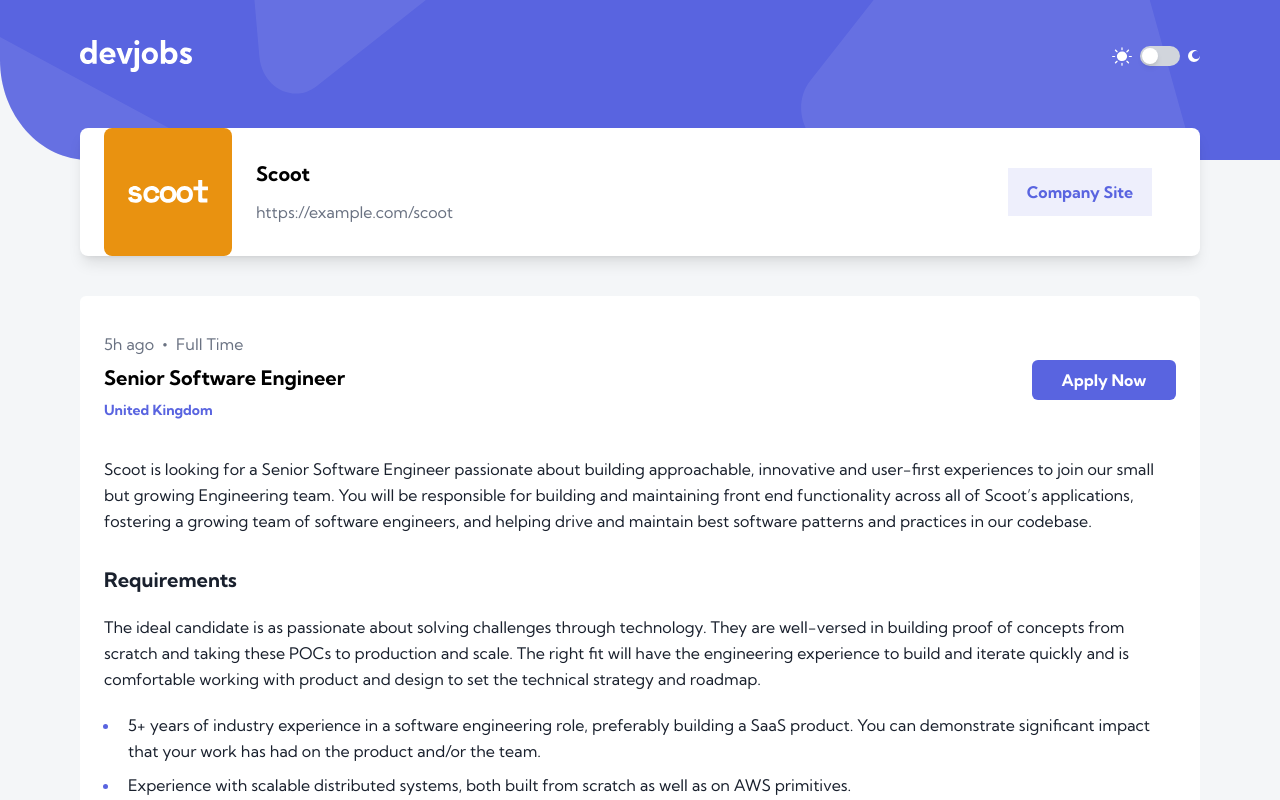
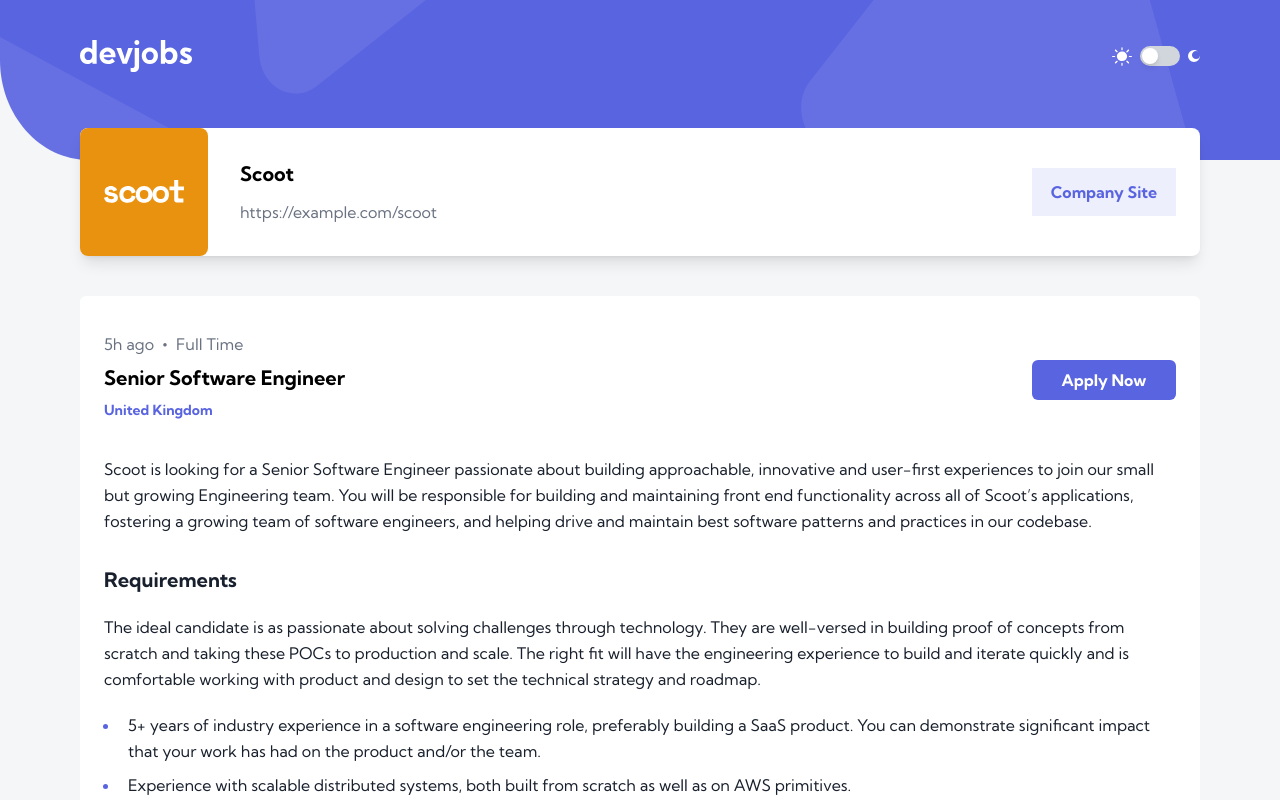
Before and after one commit to dantheuri/dev-jobs-webapp, a React (Vite) app in the folder frontend/: page /job/1 in a window 1280 px wide. Shown: the top 800 px of the page. Built offline with nearby package versions, Linux system fonts and the light colour scheme.

Commit message:
fix: correct widths for search and reset buttons on tablet screens

```diff
--- a/frontend/src/components/DescriptionBody.jsx
+++ b/frontend/src/components/DescriptionBody.jsx
@@ -5,9 +5,9 @@
 
   return (
     <main>
-      <div className="companyInformationWrapper flex justify-center -mt-3 md:-mt-8 lg:-mt-8 sm:-mt-10 lg:px-10">
-        <div className="w-[85%] md:w-[43rem] lg:w-[60rem] xl:w-[70rem] bg-white dark:bg-[#19202D] rounded-lg shadow-lg flex items-center px-3 sm:px-0 lg:px-6">
-          <div className="flex flex-col sm:flex-row sm:h-[8rem] items-center gap-6 sm:gap-8 lg:gap-6 w-full pt-3 pb-8 sm:py-0 pr-6">
+      <div className="companyInformationWrapper flex justify-center -mt-3 md:-mt-8 lg:-mt-8 sm:-mt-10">
+        <div className="w-[85%] md:w-[43rem] lg:w-[60rem] xl:w-[70rem] bg-white dark:bg-[#19202D] rounded-lg shadow-lg flex items-center">
+          <div className="flex flex-col sm:flex-row sm:h-[8rem] items-center gap-6 sm:gap-8  w-full pt-3 pb-8 sm:py-0 sm:pr-6">
             {logoData && (
               <div
                 className={`flex justify-center size-[3.5rem] sm:h-full sm:w-[8rem] -mt-10 sm:mt-0 flex-shrink-0 ${
--- a/frontend/src/components/Jobs.jsx
+++ b/frontend/src/components/Jobs.jsx
@@ -47,7 +47,7 @@
             <div className="flex items-center gap-2 sm:gap-3 flex-1 min-w-0">
               <SearchIcon
                 color="#5964E0"
-                className="w-4 h-4 sm:w-5 sm:h-5 flex-shrink-0"
+                className="w-4 h-4 sm:w-5 sm:h-5 flex-shrink-0 hidden sm:block"
               />
               <input
                 type="text"
@@ -63,7 +63,7 @@
               <img
                 src={locationIcon}
                 alt="Location Pin"
-                className="w-4 h-4 sm:w-5 sm:h-5 flex-shrink-0 object-contain"
+                className="w-4 h-4 sm:w-5 sm:h-5 flex-shrink-0 object-contain "
               />
               <input
                 type="text"
@@ -95,12 +95,12 @@
             <img
               src={mobileFilterIcon}
               alt="Mobile Filter Icon"
-              className="w-4 h-4 sm:w-5 sm:h-5 flex-shrink-0"
+              className="sm:hidden w-4 h-4 sm:w-5 sm:h-5 flex-shrink-0"
             />
             {/* Search Button */}
             <button
               onClick={handleSearch}
-              className="size-8 sm:size-10 lg:w-[7.7rem] bg-[#5964E0] flex items-center justify-center rounded-md flex-shrink-0 hover:bg-[#4A55D1] transition-colors cursor-pointer"
+              className="size-8 sm:w-20 sm:h-10 lg:w-[7.7rem] bg-[#5964E0] flex items-center justify-center rounded-md flex-shrink-0 hover:bg-[#4A55D1] transition-colors cursor-pointer"
             >
               <SearchIcon
                 color="white"
@@ -113,7 +113,7 @@
             {/* 🔹 Reset Button */}
             <button
               onClick={handleReset}
-              className="ml-2 size-8 sm:size-10 lg:w-[7.7rem] bg-gray-300 text-gray-800 flex items-center justify-center rounded-md flex-shrink-0 hover:bg-gray-400 transition-colors cursor-pointer"
+              className="size-8 sm:w-20 sm:h-10 lg:w-[7.7rem] bg-gray-300 text-gray-800 flex items-center justify-center rounded-md flex-shrink-0 hover:bg-gray-400 transition-colors cursor-pointer"
             >
               <span className="hidden sm:block font-semibold text-sm lg:text-base">
                 Reset
```
